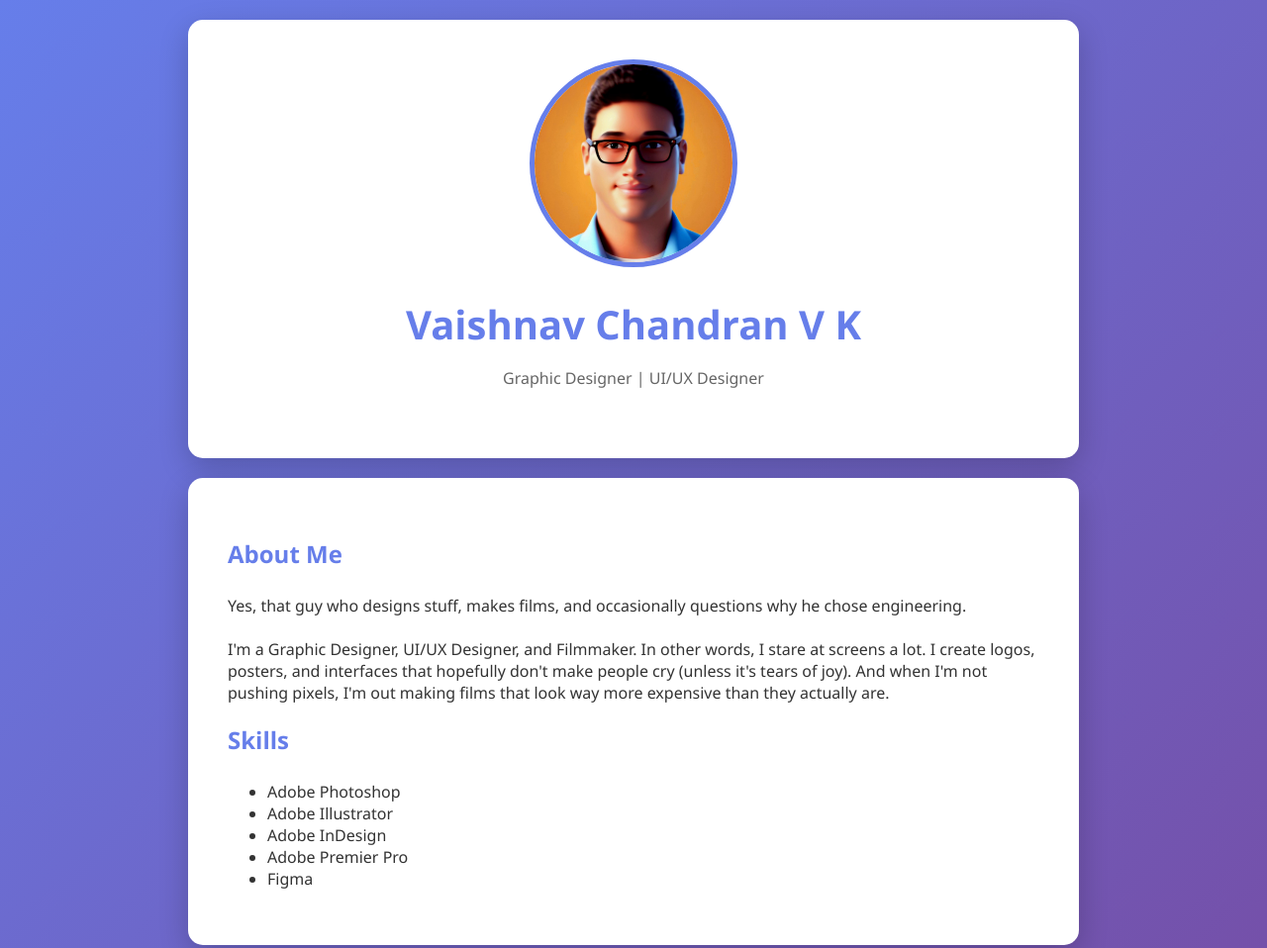
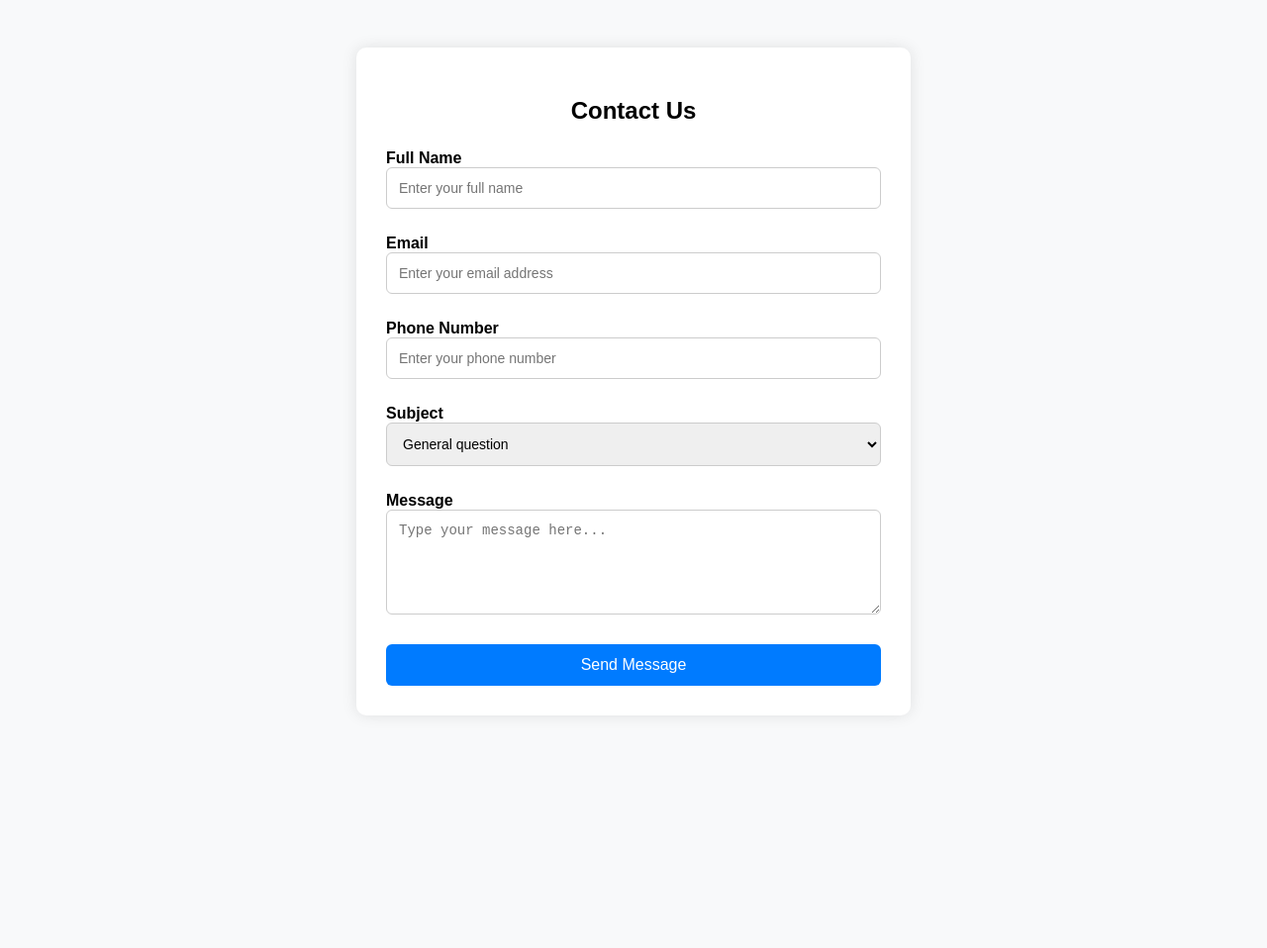
Before and after one commit to vcvk2006/Begin2Code, a plain HTML site: page index.html in a window 1280 px wide. Shown: the top 958 px of the page at 99% size. After the commit the page ends 800 px from the top, so only its background shows below. Drawn offline with Linux system fonts and the light colour scheme.

Commit message:
Update index.html

```diff
--- a/index.html
+++ b/index.html
@@ -3,146 +3,93 @@
 <head>
   <meta charset="UTF-8" />
   <meta name="viewport" content="width=device-width, initial-scale=1.0" />
-    <meta
-      name="description"
-      content="About Me page - My first personal webpage"
-    />
-    <meta name="author" content="Your Name Here" />
-    <title>Vaishnav Chandran V K</title>
-
-
-
+  <title>Contact Form</title>
   <style>
     body {
-        font-family: "Segoe UI", Tahoma, Geneva, Verdana, sans-serif;
-        max-width: 900px;
-        margin: 0 auto;
-        padding: 20px;
-        background: linear-gradient(135deg, #667eea 0%, #764ba2 100%);
-        min-height: 100vh;
-        color: #333;
+      font-family: Arial, sans-serif;
+      background-color: #f8f9fa;
+      padding: 40px;
     }
 
-      .card {
-        background-color: white;
-        padding: 40px;
-        border-radius: 15px;
-        box-shadow: 0 10px 30px rgba(0, 0, 0, 0.2);
-        margin-bottom: 20px;
+    .contact-form {
+      background-color: #fff;
+      max-width: 500px;
+      margin: auto;
+      padding: 30px;
+      border-radius: 10px;
+      box-shadow: 0 0 15px rgba(0,0,0,0.1);
     }
 
-      .profileimg {
-        width: 200px;
-        height: 200px;
-        border-radius: 50%;
-        display: block;
-        margin: 0 auto 30px;
-        object-fit: cover;
-        border: 5px solid #667eea;
+    .contact-form h2 {
+      text-align: center;
+      margin-bottom: 25px;
     }
 
-      h1 {
-        text-align: center;
-        color: #667eea;
-        margin-bottom: 10px;
-        font-size: 2.5em;
+    .contact-form label {
+      display: block;
+      margin-bottom: 6px;
+      font-weight: bold;
     }
 
-      .subtitle {
-        text-align: center;
-        color: #666;
-        margin-bottom: 30px;
+    .contact-form input,
+    .contact-form select,
+    .contact-form textarea {
+      width: 100%;
+      padding: 12px;
+      margin-bottom: 20px;
+      border: 1px solid #ccc;
+      border-radius: 6px;
+      font-size: 14px;
+      box-sizing: border-box;
     }
 
-      h2 {
-        color: #667eea;
-        border-bottom: 2px ;
-        padding-bottom: 5px;
+    .contact-form textarea {
+      resize: vertical;
     }
 
-      .highlight {
-        background-color: #fffacd;
-        padding: 2px 6px;
-        border-radius: 3px;
+    .contact-form button {
+      width: 100%;
+      padding: 12px;
+      background-color: #007bff;
+      color: white;
+      border: none;
+      border-radius: 6px;
+      font-size: 16px;
+      cursor: pointer;
     }
 
-      .contact-info {
-        background-color: #f8f9fa;
-        padding: 20px;
-        border-radius: 10px;
-        border-left: 5px solid #667eea;
+    .contact-form button:hover {
+      background-color: #0056b3;
     }
-
-      .footer {
-        text-align: center;
-        color: #666;
-        font-style: italic;
-      }
-      hr {
-      border: none;
-      height: 2px;
-      background-color: #1d349b;
-      }
-
   </style>
 </head>
-
-
-
-
-
 <body>
-    <div class = "card">
-
-      <img
-        src="Profile Picture.jpeg"
-        alt="Profile Picture"
-        class="profileimg">
-
-      <h1>Vaishnav Chandran V K</h1>
-
-      <p class="subtitle">Graphic Designer | UI/UX Designer</p>
-
-      <p class="subtitle">
-
-      </p>
-
+  <div class="contact-form">
+    <h2>Contact Us</h2>
+    <label>
+      Full Name
+      <input type="text" placeholder="Enter your full name" required />
+    </label>
+    <label>
+      Email
+      <input type="email" placeholder="Enter your email address" required />
+    </label>
+    <label>
+      Phone Number
+      <input type="tel" placeholder="Enter your phone number" required />
+    </label>
+    <label>
+      Subject
+      <select>
+        <option>General question</option>
+        <option>Feedback</option>
+      </select>
+    </label>
+    <label>
+      Message
+      <textarea rows="5" placeholder="Type your message here..." required></textarea>
+    </label>
+    <button type="submit">Send Message</button>
   </div>
-
-    <div class = "card">
-      <h2>About Me</h2>
-
-      <p>Yes, that guy who designs stuff, makes films, and occasionally questions why he chose engineering.
-
-        <br><br>
-
-        I'm a Graphic Designer, UI/UX Designer, and Filmmaker. In other words, I stare at screens a lot. I create logos, posters, and interfaces that hopefully don't make people cry (unless it's tears of joy). And when I'm not pushing pixels, I'm out making films that look way more expensive than they actually are.
-      </p>
-
-      <h2>Skills</h2>
-
-      <ul>
-        <li>Adobe Photoshop</li>
-        <li>Adobe Illustrator</li>
-        <li>Adobe InDesign</li>
-        <li>Adobe Premier Pro</li>
-        <li>Figma</li>
-      </ul>
-
-    </div>
-
-    <div class = "card">
-
-      <p class="subtitle">@vcvk2006</p>
-      <p class="subtitle">
-        <a href="https://www.instagram.com/vcvk2006" target="_blank">LinkedIn</a> |
-        <a href="https://www.github.com/vcvk2006" target="_blank">GitHub</a> |
-        <a href="https://www.youtube.com/@vcvk2006" target="_blank">YouTube</a> |
-        <a href="https://www.instagram.com/vcvk2006" target="_blank">Instagram</a> |
-        <a href="mailto:vaishnavchandranvk@gmail.com" target="_blank">Email</a>
-      </p>
-
-    </div>
-
 </body>
 </html>
```
Lines whose indentation alone changed are shown as unchanged.
